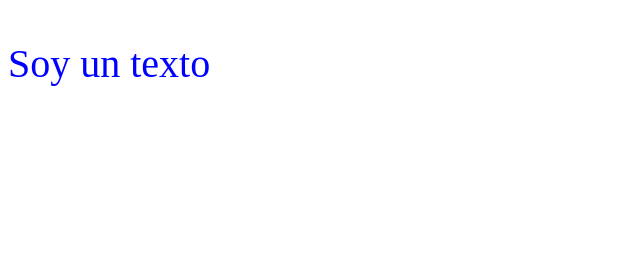
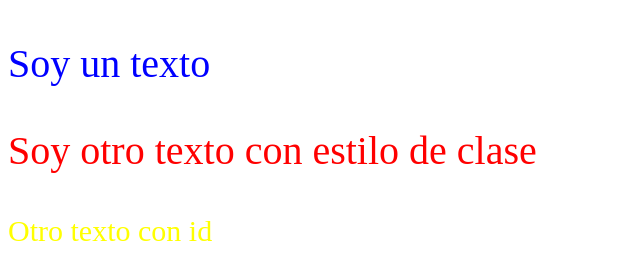
Before and after one commit to YezidHG/CursosDesarrolloWebPlatzi, a plain HTML site: page CursoHTMLyCSS/CSS/claseCss/index.html in a window 1280 px wide. Shown: the whole page, without its empty margins (0-640 px from the left). Drawn offline with Linux system fonts and the light colour scheme.

Commit message:
agregue estilos css

```diff
--- a/CursoHTMLyCSS/CSS/claseCss/index.html
+++ b/CursoHTMLyCSS/CSS/claseCss/index.html
@@ -14,6 +14,8 @@
     <main>
         <!-- Y el css se puede añadir directamente a una etiqueta por medio del atributo style -->
         <p style="">Soy un texto</p>
+        <p class="parrafo">Soy otro texto con estilo de clase</p>
+        <p id="texto">Otro texto con id</p>
     </main>
 </body>
 </html>
--- a/CursoHTMLyCSS/CSS/claseCss/style.css
+++ b/CursoHTMLyCSS/CSS/claseCss/style.css
@@ -2,3 +2,14 @@ p {
     color: blue;
     font-size: 40px;
 }
+
+/* class */
+.parrafo {
+    color: red;
+}
+
+/* ID */
+#texto {
+    color: yellow;
+    font-size: 30px;
+}
```
